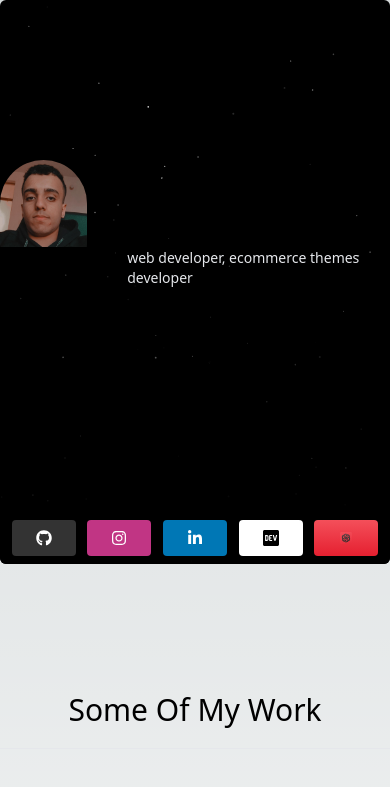
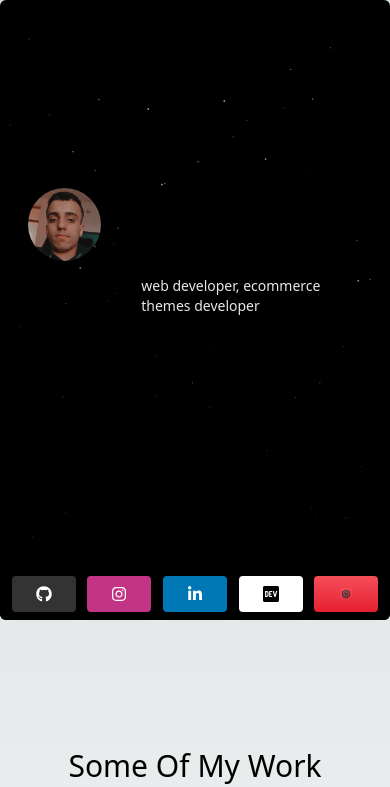
Before and after one commit to them7d/them7d, a Next.js app: page /home in a window 390 px wide. Shown: the top 787 px of the page. Built offline with nearby package versions, Linux system fonts and the light colour scheme.

Commit message:
edit mobile view

```diff
--- a/src/pages/home.jsx
+++ b/src/pages/home.jsx
@@ -5,9 +5,9 @@ function page() {
       return (
             <>
                   <section className="main relative  flex flex-col items-center">
-                        <div className="main_content max-w-xl mt-40">
+                        <div className="main_content max-w-xl mt-40 xs:p-7">
                               <div className="flex">
-                                    <div className="images rounded-full overflow-hidden">
+                                    <div className="images rounded-full h-fit overflow-hidden">
                                           <Image src="/images/avatar.jpg" width={100} height={100} alt="My Local Image" />
                                     </div>
                                     <div className="ml-10 flex flex-col justify-center">
@@ -19,7 +19,7 @@ function page() {
                                     Mohammad Zaid, a web developer with four years of experience based in Baghdad, Iraq, has a passion for creating awesome and fantastic websites and well-equipped to tackle complex web development projects and deliver high-quality results.
                               </p>
                         </div>
-                        <div className="socialmedia mt-12 flex justify-evenly w-full max-w-xl">
+                        <div className="socialmedia mt-12 flex flex-wrap justify-evenly w-full max-w-xl">
                               {/* <!-- Github --> */}
                               <a href="https://github.com/them7d" alt="github">
                                     <button
--- a/tailwind.config.js
+++ b/tailwind.config.js
@@ -9,7 +9,12 @@ module.exports = {
     // "./src/**/*.{js,ts,jsx,tsx,mdx}",
   ],
   theme: {
-    extend: {},
+    extend: {
+      screens: {
+        'xs': '375px',
+        'md': '768px',
+      },
+    },
   },
   plugins: [],
 }
```
